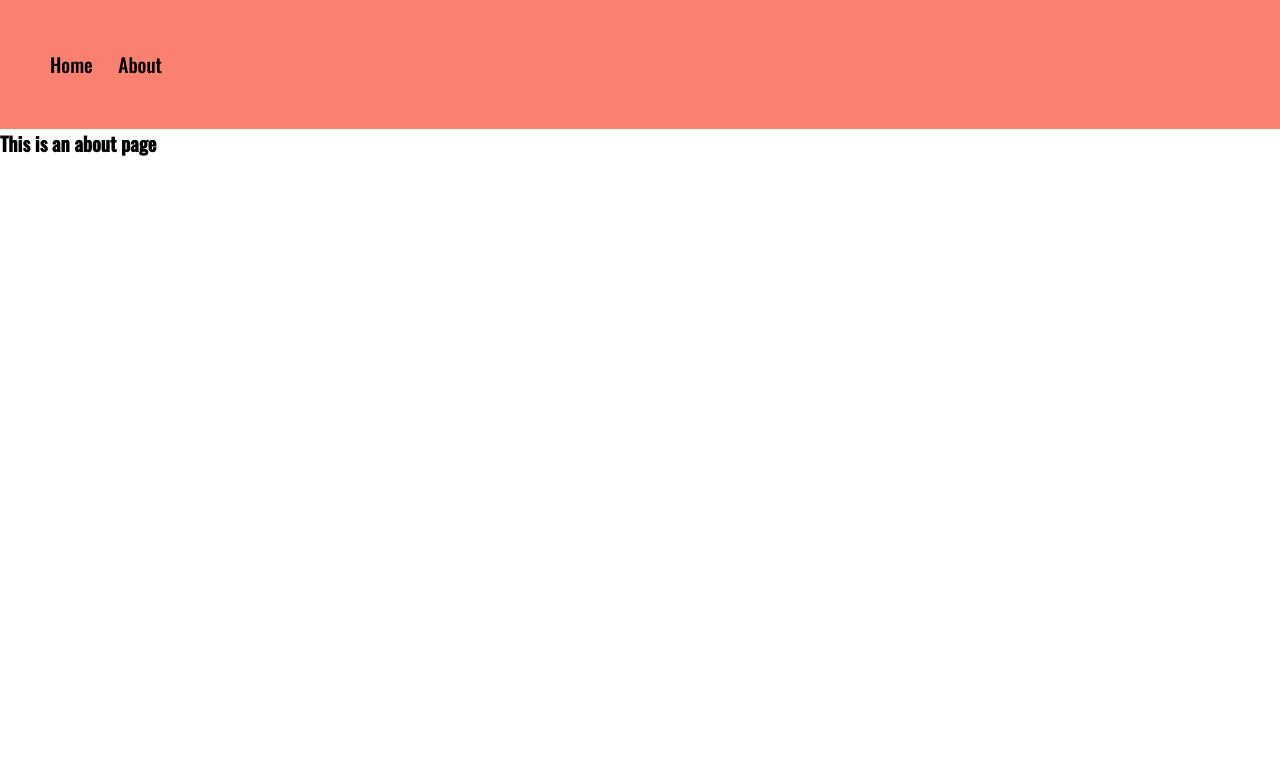
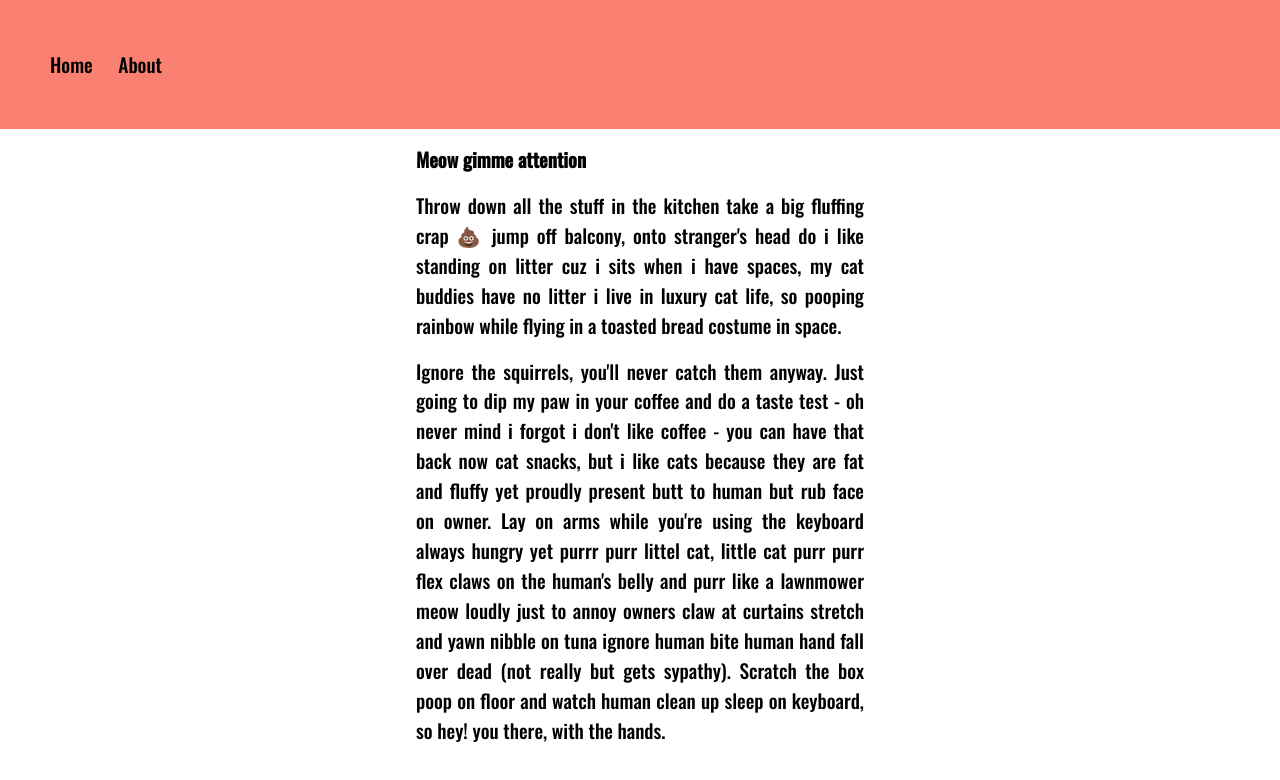
Before and after one commit to palmdaldaniel/todo_project, a Vue app: page /about in a window 1280 px wide. Shown: the top 780 px of the page. Built offline with nearby package versions, Linux system fonts and the light colour scheme; a web font is replaced by a local one.

Commit message:
make hover effect on todoitem

```diff
--- a/src/components/addTodo.vue
+++ b/src/components/addTodo.vue
@@ -26,7 +26,8 @@ export default {
         addTodo(){
             let todo = {
                 title: this.title,
-                date: new Date(),
+                date: new Date().toLocaleDateString(),
+                time: new Date().toLocaleTimeString(),
                 descripion: this.description
             }
             console.log('submitting', todo)
@@ -42,12 +43,10 @@ export default {
 
 <style scoped>
 
-h1 {
+h1, input, button {
     margin-bottom: 2vh ;
 }
 
-input {
-    margin-bottom: 2vh;
-}
+
 
 </style>
--- a/src/components/navbar.vue
+++ b/src/components/navbar.vue
@@ -23,6 +23,7 @@ export default {
 .navbar {
     padding: 50px;
     background: salmon;
+    margin-bottom: 2vh;
 }
 
 a {
--- a/src/components/todo.vue
+++ b/src/components/todo.vue
@@ -6,6 +6,7 @@
     <div class="content">
     <h3> {{todos.descripion}} </h3>
     <p> {{ todos.date }}  </p>
+    <p> {{ todos.time }}  </p>
     </div>
 
 </div>
@@ -32,10 +33,17 @@ export default {
 
 
 .todo {
-    border: 1px solid black;
+ /*    border: 1px solid black; */
     border-radius: 10px;
     width: 50%;
     padding: 0.5rem;
+    margin-bottom: 2vh;
+    background: rgb(204, 203, 203)
+}
+
+.todo:hover {
+    background: rgb(219, 219, 219);
+    cursor: pointer;
 }
 
 .content {
--- a/src/views/About.vue
+++ b/src/views/About.vue
@@ -1,11 +1,24 @@
 <template>
-  <div class="about">
-    <h1>This is an about page</h1>
+  <div class="about wrapper">
+    <div class="container">
+
+    <h1> {{ title }}</h1>
+    <p> {{ preamble }} </p>
+    <p> {{ body }} </p>
+
+    </div>
   </div>
 </template>
 
 <script>
 export default {
+  data() {
+    return {
+      title: 'Meow gimme attention',
+      preamble: `Throw down all the stuff in the kitchen take a big fluffing crap 💩 jump off balcony, onto stranger's head do i like standing on litter cuz i sits when i have spaces, my cat buddies have no litter i live in luxury cat life, so pooping rainbow while flying in a toasted bread costume in space.`,
+      body: `Ignore the squirrels, you'll never catch them anyway. Just going to dip my paw in your coffee and do a taste test - oh never mind i forgot i don't like coffee - you can have that back now cat snacks, but i like cats because they are fat and fluffy yet proudly present butt to human but rub face on owner. Lay on arms while you're using the keyboard always hungry yet purrr purr littel cat, little cat purr purr flex claws on the human's belly and purr like a lawnmower meow loudly just to annoy owners claw at curtains stretch and yawn nibble on tuna ignore human bite human hand fall over dead (not really but gets sypathy). Scratch the box poop on floor and watch human clean up sleep on keyboard, so hey! you there, with the hands.`
+    }
+  }
 
 }
 </script>
@@ -14,4 +27,19 @@ export default {
 
 <style scoped>
 
+
+.container {
+  width: 35%;
+  margin: 10px auto;
+}
+
+h1, p {
+  margin-bottom: 2vh;
+  line-height: 1.7rem;
+}
+
+p {
+  text-align: justify;
+}
+
 </style>
--- a/src/views/Home.vue
+++ b/src/views/Home.vue
@@ -1,7 +1,9 @@
 <template>
   <div class="home">
+    <div class="wrapper">
     <addTodo />
     <todos />
+    </div>
   </div>
 </template>
 
@@ -20,3 +22,12 @@ export default {
   }
 }
 </script>
+
+<style scoped>
+
+.home {
+  width: 50%;
+  margin: 0 auto;
+}
+
+</style>
```
